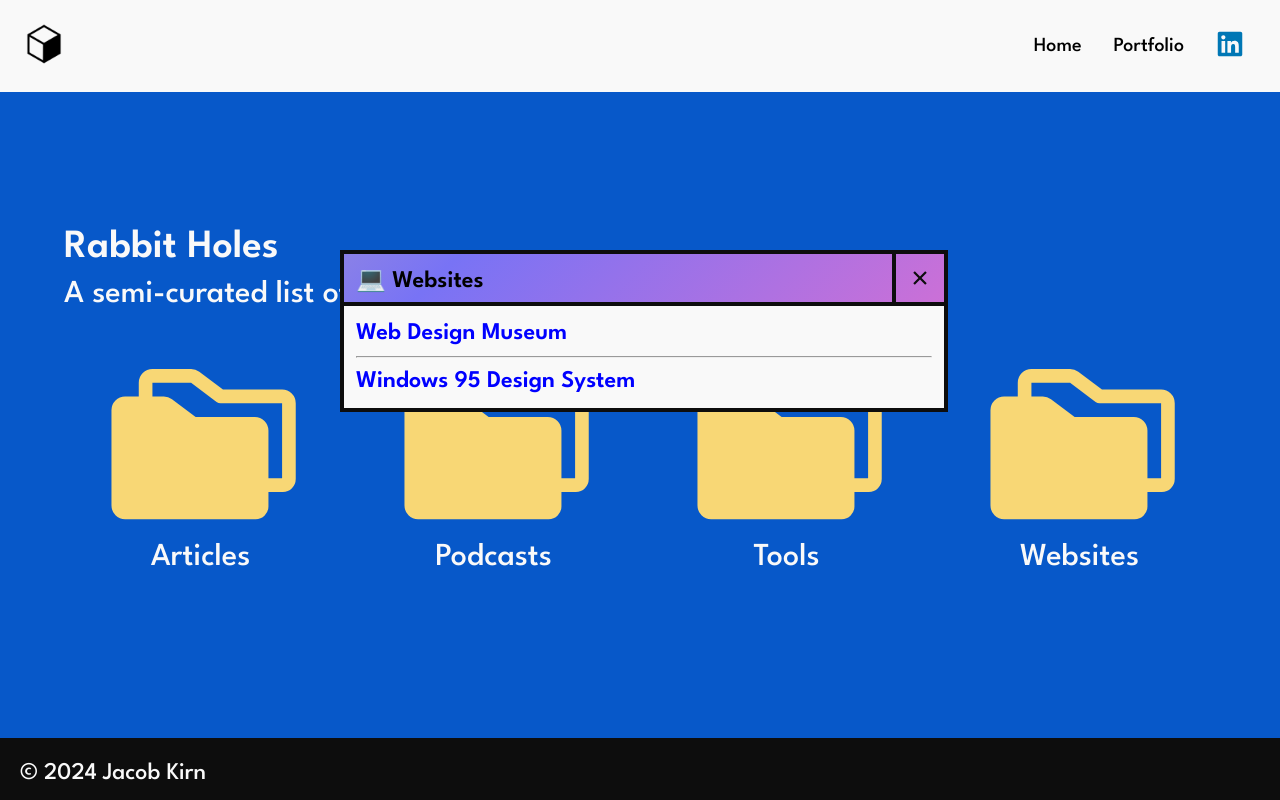
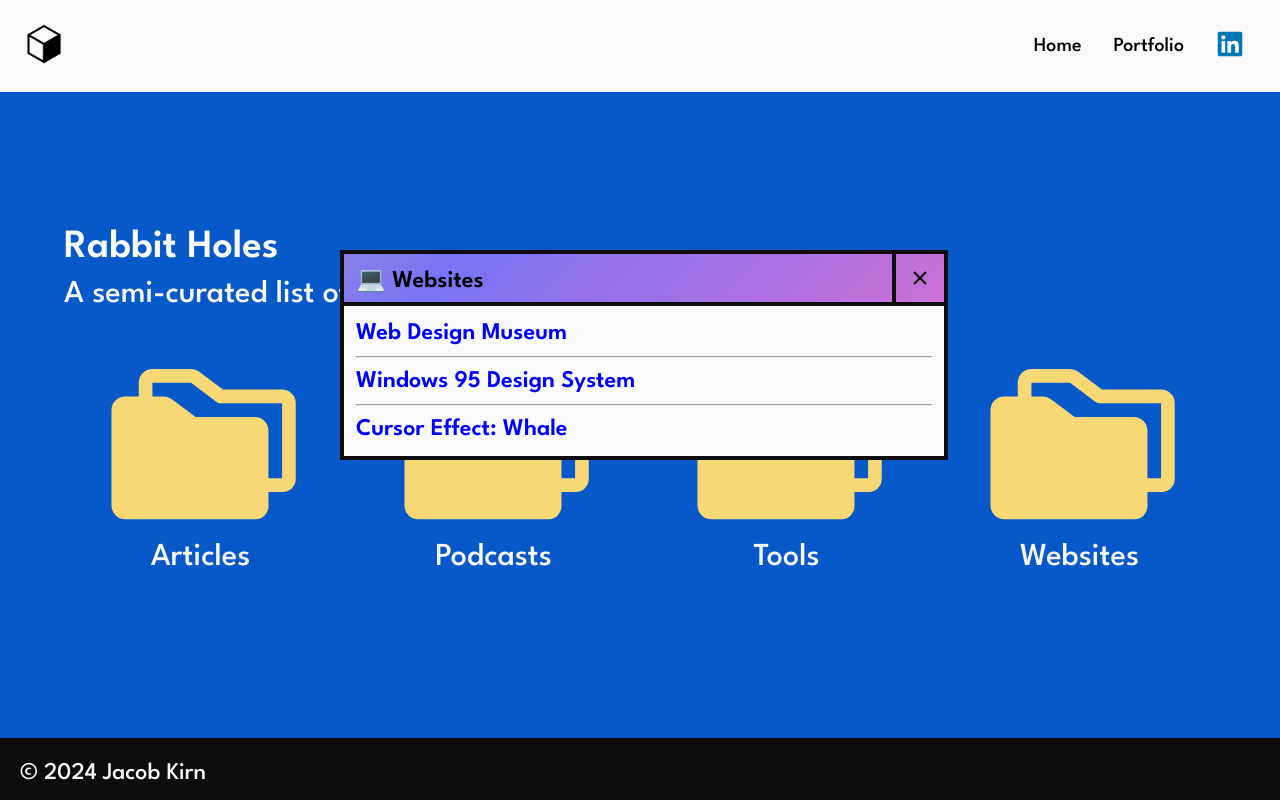
Before and after one commit to jacobkirn/portfolio, a React (Create React App) app: page / in a window 1280 px wide. Both pictures are taken after a click on the element "Websites". Shown: the part 1269-2069 px from the top of the page. Built offline with nearby package versions, Linux system fonts and the light colour scheme.

Commit message:
goodnight!

```diff
--- a/public/index.html
+++ b/public/index.html
@@ -20,13 +20,15 @@
 	<meta name="theme-color" content="#000000" />
 	<meta name="description" content="I'm Jacob Kirn, a UX Designer based in Grand Rapids, Michigan." />
 	<link rel="manifest" href="%PUBLIC_URL%/manifest.json" />
+
 	<title>Jacob Kirn - Designer</title>
 </head>
 
 <body>
-	<noscript>You need to enable JavaScript to run this app.</noscript>
-	<div id="root"></div>
-	<!--
+	<div id="whale">
+		<noscript>You need to enable JavaScript to run this app.</noscript>
+		<div id="root"></div>
+		<!--
 			This HTML file is a template.
 			If you open it directly in the browser, you will see an empty page.
 
@@ -36,6 +38,7 @@
 			To begin the development, run `npm start` or `yarn start`.
 			To create a production bundle, use `npm run build` or `yarn build`.
 		-->
+	</div>
 </body>
 
 </html>
--- a/src/App.css
+++ b/src/App.css
@@ -557,7 +557,7 @@
   h1 {
     font-size: 48px;
     font-weight: 600;
-    line-height: 1.2em;
+    line-height: 1.15em;
     letter-spacing: -1px;
   }
 
--- a/src/components/RabbitHole.js
+++ b/src/components/RabbitHole.js
@@ -106,6 +106,8 @@
                 <h4><a href="https://www.webdesignmuseum.org/" target='_blank' rel="noreferrer">Web Design Museum</a></h4>
                 <hr />
                 <h4><a href="https://www.figma.com/community/file/914263431963912367" target='_blank' rel="noreferrer">Windows 95 Design System</a></h4>
+                <hr />
+                <h4><a href="https://codepen.io/diegoleme/pen/DZJBpr" target='_blank' rel="noreferrer">Cursor Effect: Whale</a></h4>
             </div>
         )
     };
```
